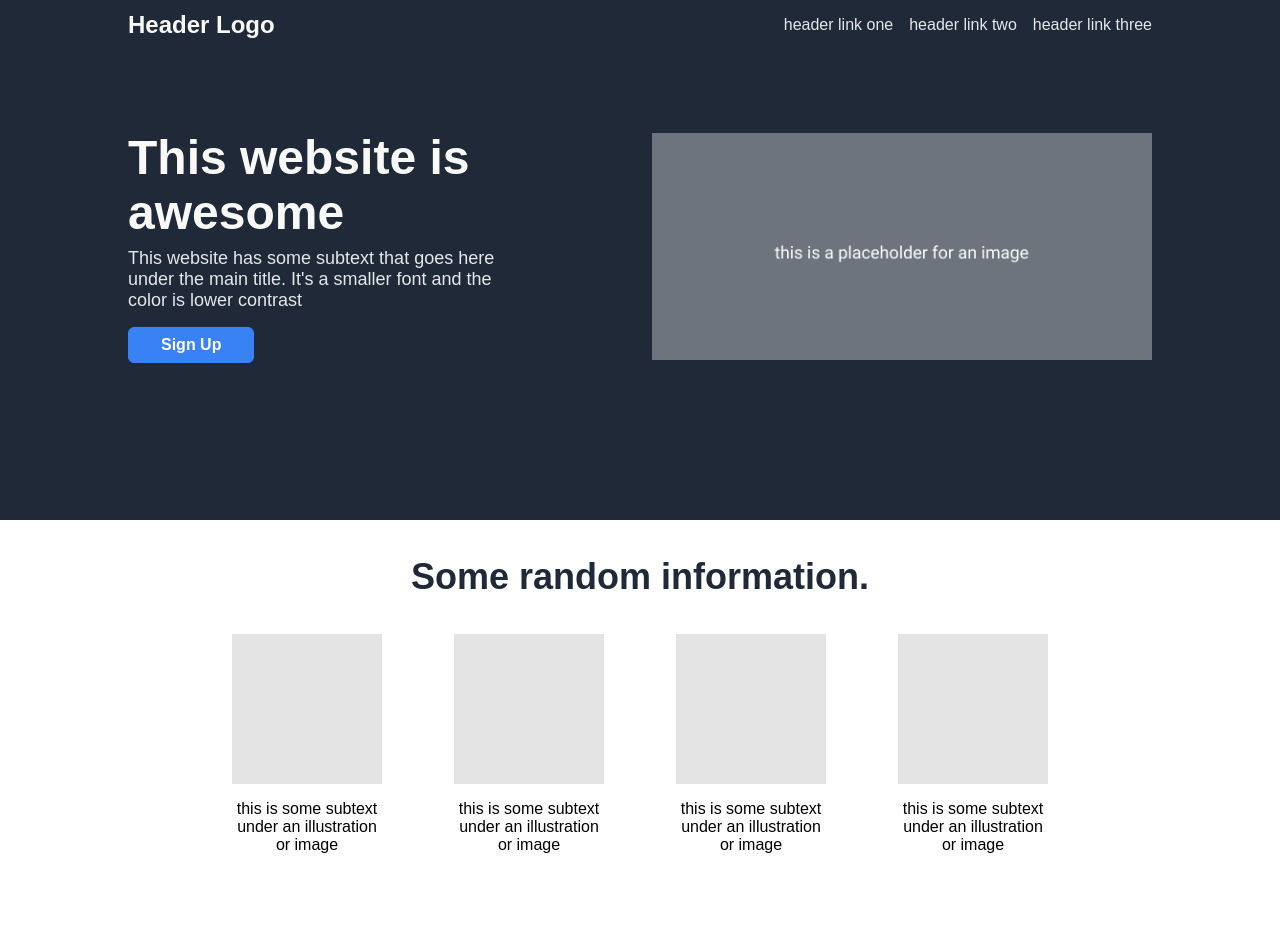
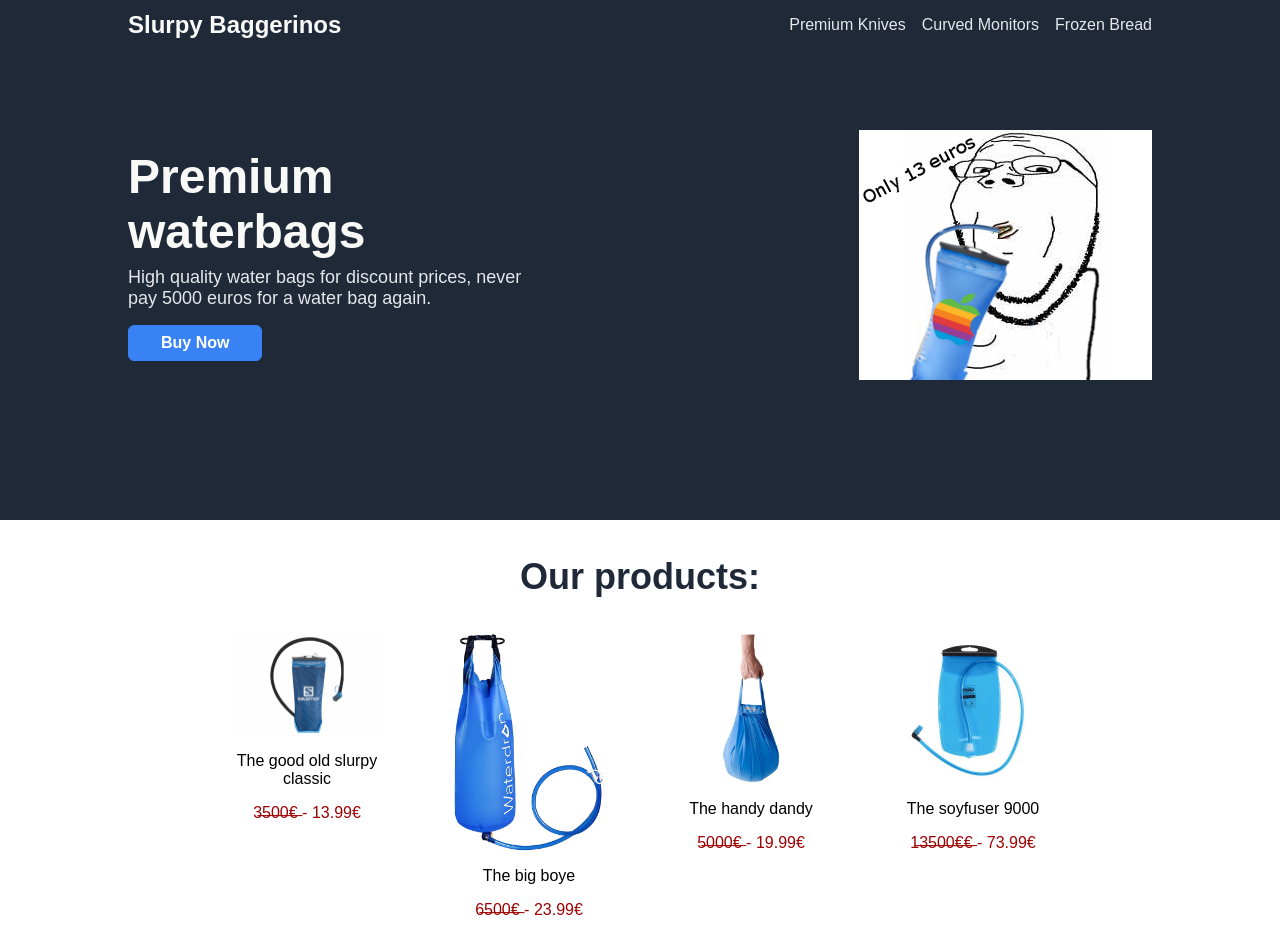
Before and after one commit to kwazap/slurpy-website, a plain HTML site: page index.html in a window 1280 px wide. Shown: the top 952 px of the page. Drawn offline with Linux system fonts and the light colour scheme.

Commit message:
Meme and exercise throaway website if you are reading this idk how you got here

```diff
--- a/index.html
+++ b/index.html
@@ -3,65 +3,68 @@
     <head>
         <link rel="stylesheet" href="styles.css">
         <meta charset="UTF-8">
-        <title>Landing Page</title>
+        <title>Slurpy Baggerinos</title>
     </head>
 
     <body>
         <div class="header">
             <div class="top">
-                <div class="logo">Header Logo</div>
+                <div class="logo">Slurpy Baggerinos</div>
                 <ul>
-                    <li><a>header link one</a></li>
-                    <li><a>header link two</a></li>
-                    <li><a>header link three</a></li>
+                    <li><a>Premium Knives</a></li>
+                    <li><a>Curved Monitors</a></li>
+                    <li><a>Frozen Bread</a></li>
                 </ul>
             </div>
             <div class="bot">
                 <div class="bottom-left">
-                    <div class="title">This website is awesome</div>
-                    <div class="subtitle">This website has some subtext that goes here under the main title. It's a smaller font and the
-                        color is lower contrast</div>
-                    <button class="top-button">Sign Up</button>
+                    <div class="title">Premium waterbags</div>
+                    <div class="subtitle">High quality water bags for discount prices, never pay 5000 euros for a water bag again.</div>
+                    <button class="top-button">Buy Now</button>
                 </div>
-                <img src="odin-2.png" alt="blank placeholder image" class="header-img">
+                <img src="only13.jpg" alt="Yoda slurping for only 13 euros" class="header-img">
 
             </div>
         </div>
         <div class="section1">
-            <div class="section1-title">Some random information.</div>
+            <div class="section1-title">Our products:</div>
             <div class="cards">
                 <div class="card">
-                    <img src="white square.png" alt="placeholder">
-                    <p>this is some subtext under an illustration or image</p>
+                    <img src="1.jpg" alt="placeholder">
+                    <p>The good old slurpy classic</p>
+                    <p class="price">3̶5̶0̶0̶€̶ - 13.99€</p>
                 </div>
                 <div class="card">
-                    <img src="white square.png" alt="placeholder">
-                    <p>this is some subtext under an illustration or image</p>
+                    <img src="2.jpg" alt="placeholder">
+                    <p>The big boye</p>
+                    <p class="price">6̶5̶0̶0̶€̶ - 23.99€</p>
                 </div>
                 <div class="card">
-                    <img src="white square.png" alt="placeholder">
-                    <p>this is some subtext under an illustration or image</p>
+                    <img src="3.jpg" alt="placeholder">
+                    <p>The handy dandy</p>
+                    <p class="price">5̶0̶0̶0̶€̶ - 19.99€</p>
                 </div>
                 <div class="card">
-                    <img src="white square.png" alt="placeholder">
-                    <p>this is some subtext under an illustration or image</p>
+                    <img src="4.jpg" alt="placeholder">
+                    <p>The soyfuser 9000</p>
+                    <p class="price">1̶3̶5̶0̶0̶€̶€̶ - 73.99€</p>
                 </div>
             </div>
 
         </div>
         <div class="section2">
-            <p class="section2-p1">This is an inspiring quote, or a testimony from a customer. Maybe it's just filling up space, or maybe people will actually read it. Who knows? All I know is that it looks nice.</p>
-            <p class="section2-p2">-Thor, god of Thunder</p>
+            <p class="section2-p1">Absolutely slurptastic, unparalleled method of carrying water to a mountain. Water bottle? Don't be a shield.</p>
+            <p class="section2-p2">-A french man</p>
         </div>
         <div class="section3">
             <div class="section3-left">
-                <div class="section3-p1">Call to action! It's time!</div>
-                <div class="section3-p2">Sign up for our product by clicking that button right over there!</div>
+                <div class="section3-p1">Subscribe to our newsletter!</div>
+                <div class="section3-p2">Discover methods of ruining your cheese by letting it dry in the fridge in the open and many more useful things!</div>
             </div>
-            <button class="section3-button">Sign up</button>
+            <button class="section3-button">Subscribe</button>
         </div>
         <div class="footer">
-            <p>Copyright © Ivan trying his best 2022</p>
+            <p>Copyright © Ivan memeing. If you are here but do not know me please understand this is an in-joke and will be taken down soon no report pls</p>
         </div>
     </body>
 
--- a/styles.css
+++ b/styles.css
@@ -124,6 +124,7 @@ button{
 
 .card p {
     text-align: center;
+    margin-bottom: 8px;
 }
 
 .section2 {
@@ -176,6 +177,7 @@ button{
 
 .section3-left {
     margin-left: 120px;
+    max-width: 500px;
 }
 
 .section3-button {
@@ -188,6 +190,7 @@ button{
     font-weight: bold;
     font-size: 16px;
     height: fit-content;
+    align-self: center;
 }
 
 .footer {
@@ -199,3 +202,8 @@ button{
 .footer p {
     width: 300px;
 }
+
+.price {
+    color: rgb(156, 0, 0);
+    margin-top: 8px;
+}
```
Also changed, not shown: 1.jpg (added), 2.jpg (added), 3.jpg (added), 4.jpg (added), only13.jpg (added).
